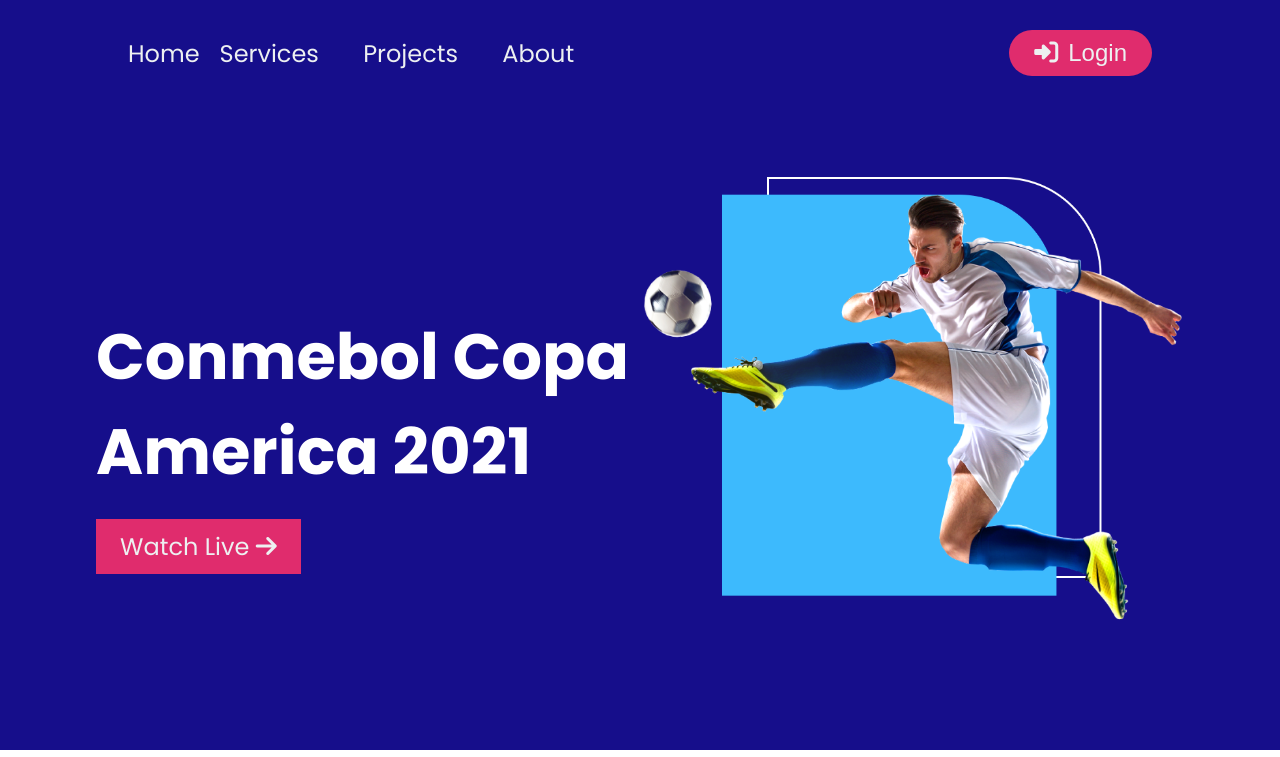
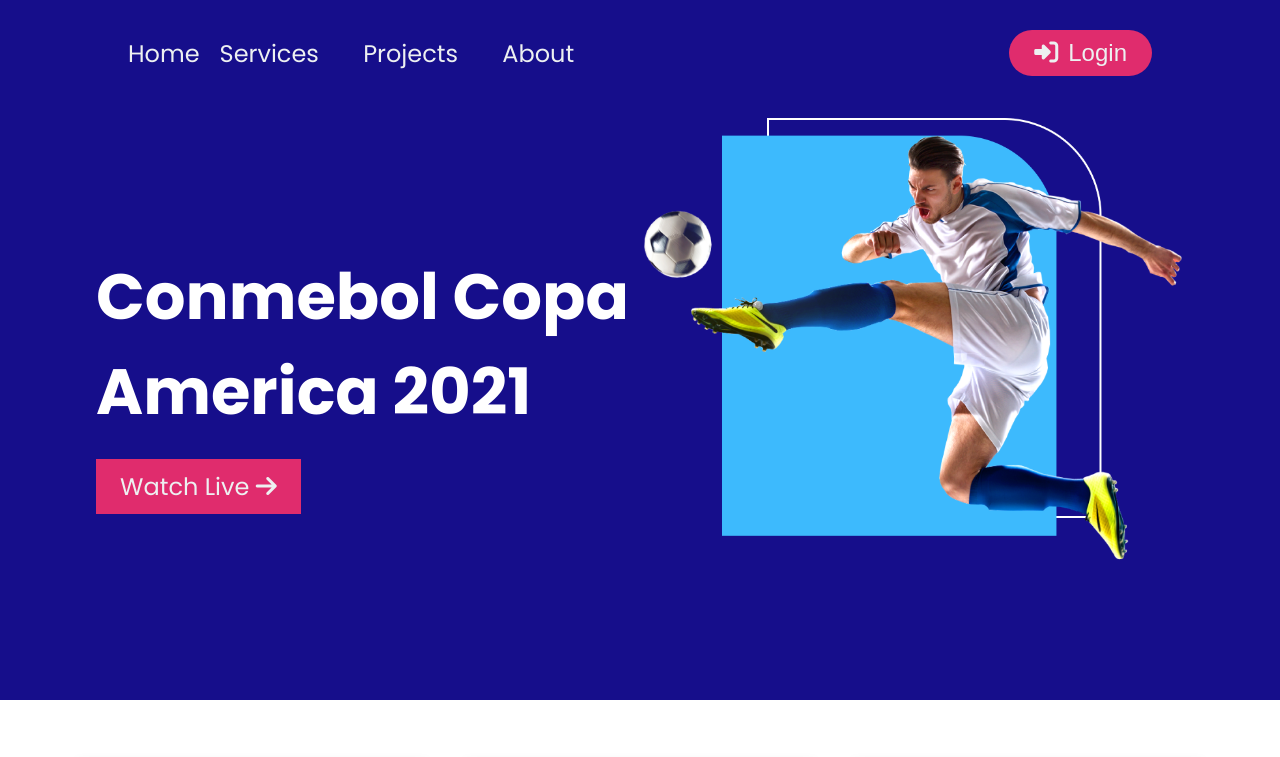
Before and after one commit to muhammadhafijur/copa-america, a plain HTML site: page index.html in a window 1280 px wide. Shown: the top 757 px of the page. Drawn offline with Linux system fonts and the light colour scheme.

Commit message:
alhamdulillah done

```diff
--- a/styles.css
+++ b/styles.css
@@ -14,7 +14,7 @@ a{
 }
 header{
     width: 100%;
-    height: 750px;
+    height: 700px;
     background-color: #2D25A0;
     margin-bottom: 60px;
 }
@@ -76,7 +76,7 @@ button:hover{
 
 .banner{
     Width: 85%;
-    height: 595px;
+    height: 476px;
     display: grid;
     grid-template-columns: repeat(2, 50%);
     justify-content: center;
```
